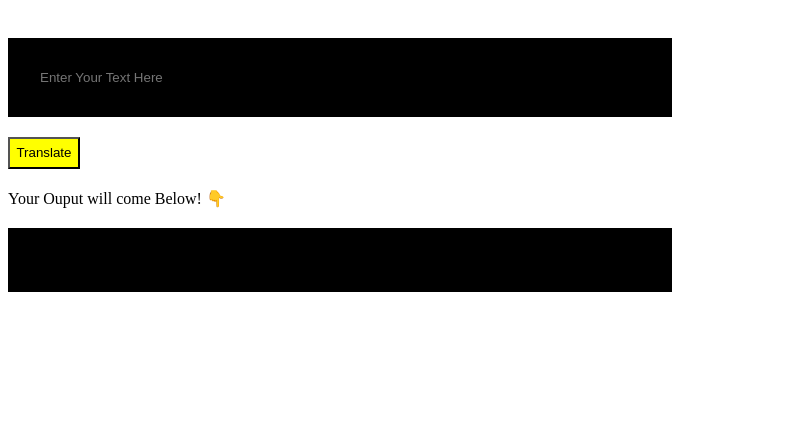
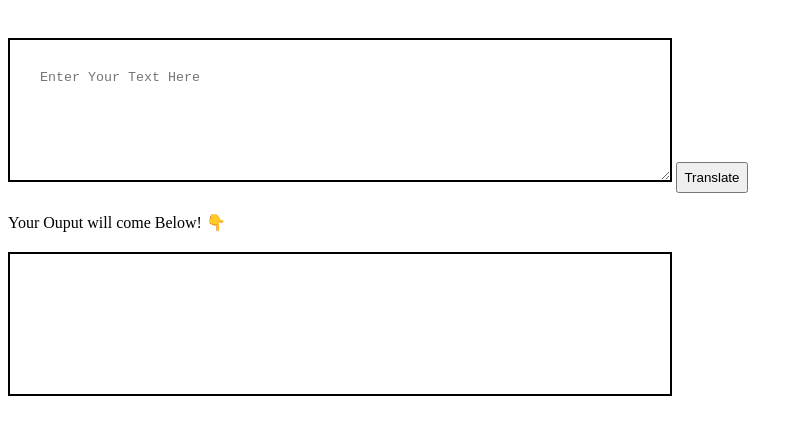
Before and after one commit to Vish-al-Singla/TranslationApp, a plain HTML site: page index.html in a window 1280 px wide. Shown: the whole page, without its empty margins (0-803 px from the left). Drawn offline with Linux system fonts and the light colour scheme.

Commit message:
Major changes

```diff
--- a/css/style.css
+++ b/css/style.css
@@ -1,24 +1,24 @@
 #txt-input {
     margin-top: 30px;
+    height: 10vh;
     border: 2px solid black ;
     width: 600px;
     padding: 30px;
-    color: yellow;
-    background-color: black;
 }
 
 #btn {
     margin: 20px ;
+
     margin-left: 0;
     padding: 0.4rem;
-    background-color: yellow;
+
 }
 
 #output-txt {
     border: 2px solid black;
+    height: 10vh;
     margin-top: 20px;
     padding: 30px;
     width: 600px;
-    background-color: black;
-    color: yellow;
+
 }
--- a/index.html
+++ b/index.html
@@ -10,12 +10,11 @@
 </head>
 <body>
 
-    <div >
-        <input id="txt-input" type="text" placeholder="Enter Your Text Here">
-    </div>
-    <div >
-        <button id="btn">Translate</button>
-    </div>
+    <textarea id="txt-input"
+     placeholder="Enter Your Text Here"></textarea>
+
+     <button id="btn">Translate</button>
+
     <div>Your Ouput will come Below! 👇 </div>
     <div id="output-txt"></div>
 </body>
--- a/js/app.js
+++ b/js/app.js
@@ -0,0 +1,9 @@
+var inputText=document.querySelector("#txt-input");
+var btnTranslate = document.querySelector("#btn");
+var outputDiv = document.querySelector("#output-txt");
+
+btnTranslate.addEventListener("click",clickHandler);
+
+function clickHandler {
+
+}
```
